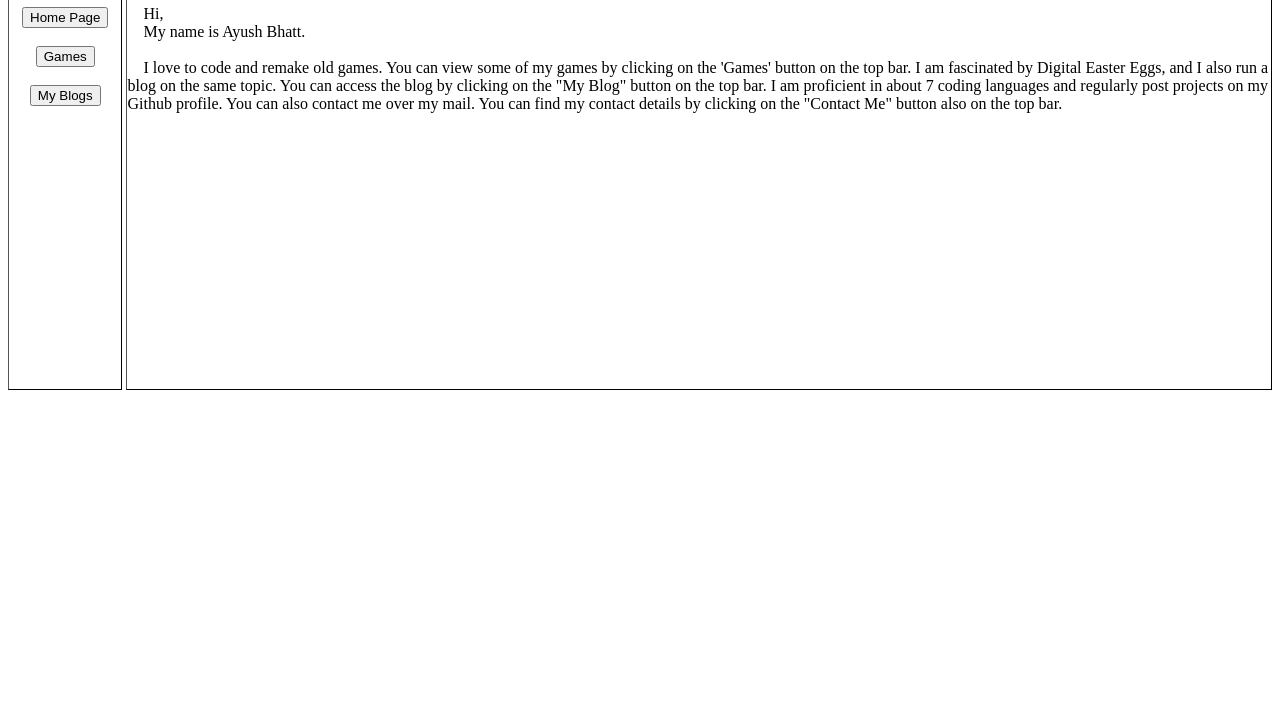
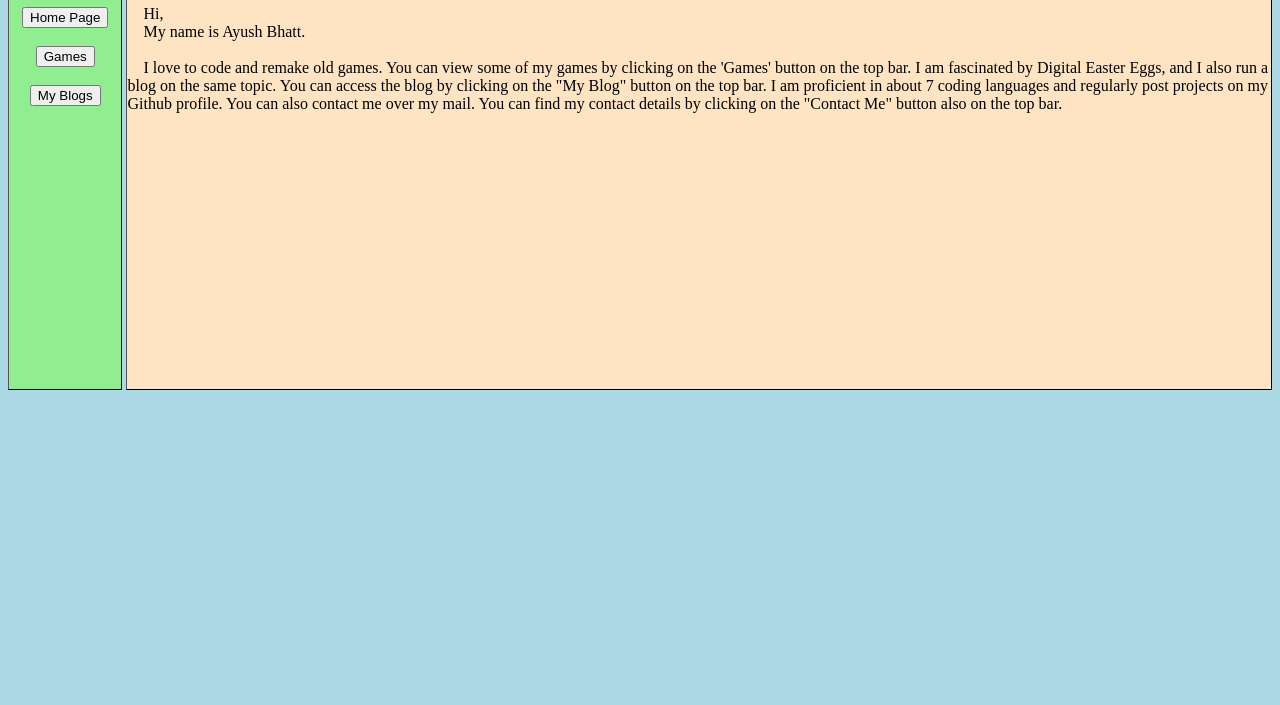
Before and after one commit to TheRealFury/Games, a plain HTML site: page index.html in a window 1280 px wide. Shown: the part 95-800 px from the top of the page. Drawn offline with nearby package versions, Linux system fonts and the light colour scheme.

Commit message:
Added color

```diff
--- a/index.html
+++ b/index.html
@@ -39,14 +39,14 @@
     <a href="https://ayushbhatt.in/Contact-Me"><button>Contact Me</button></a> <br><br>
     <hr>
 </head>
-<body>
+<body bgcolor="lightblue">
   <div style="display: flex; flex-direction: row;" hidden>
-  <div class="sideDiv">
+  <div class="sideDiv" style="background-color: lightgreen;">
       <br> <a href="https://ayushbhatt.in"><button>Home Page</button></a>
       <br> <br> <a href="https://ayushbhatt.in/Games"><button>Games</button></a>
       <br> <br> <a href="https://ayushbhatt.in/My-Blogs"><button>My Blogs</button></a>
   </div> &nbsp;
-  <div class="mainDiv" >
+  <div class="mainDiv" style="background-color:bisque;">
     <p> &nbsp; &nbsp; Hi,<br>&nbsp; &nbsp; My name is Ayush Bhatt.<br><br>&nbsp; &nbsp; I love to code and remake old games. You can view some of my games by clicking on the 'Games' button on the top bar. I am fascinated by Digital Easter Eggs, and I also run a blog on the same topic. You can access the blog by clicking on the "My Blog" button on the top bar. I am proficient in about 7 coding languages and regularly post projects on my Github profile. You can also contact me over my mail. You can find my contact details by clicking on the "Contact Me" button also on the top bar.</p>
     <br> <p> &nbsp; &nbsp; </p>
   </div>
```
